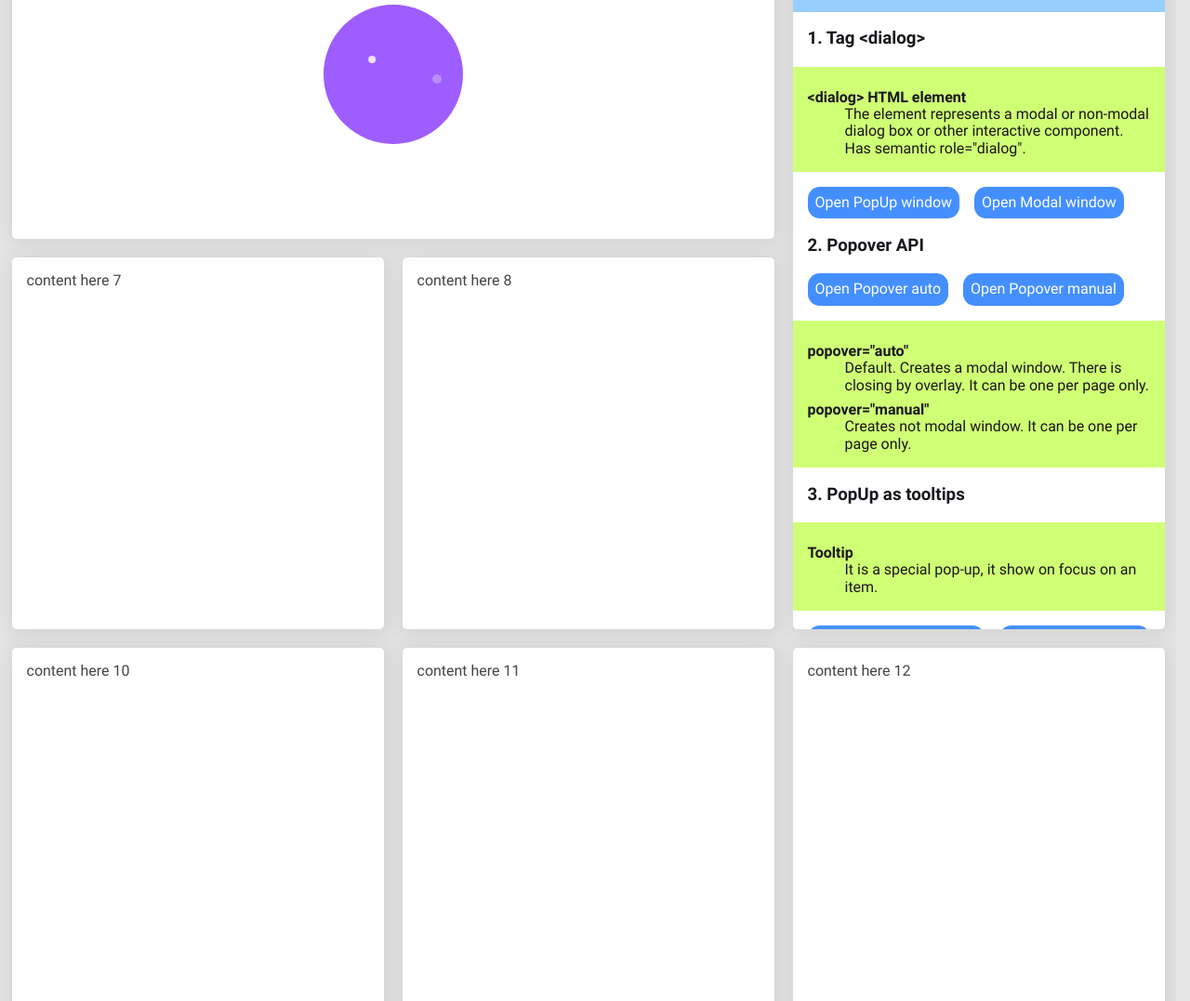
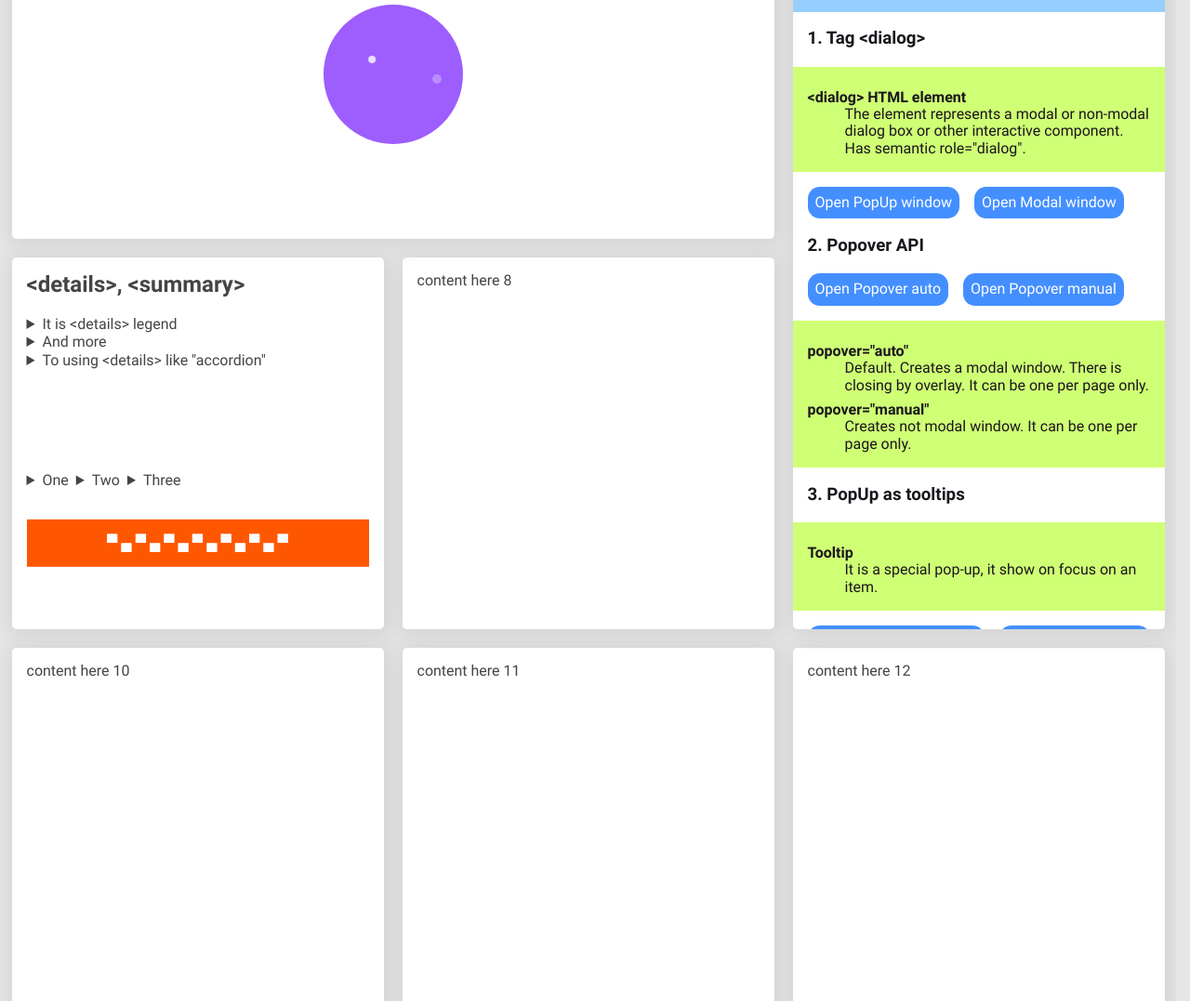
Before and after one commit to Loresina/CSSFun, a website built with webpack: page index.html in a window 1280 px wide. Shown: the part 679-1756 px from the top of the page at 93% size. Built offline with nearby package versions, Linux system fonts and the light colour scheme.

Commit message:
FINAL: add details/summary tags

```diff
--- a/index.html
+++ b/index.html
@@ -180,7 +180,40 @@
           </div>
         </section>
 
-        <section class="section-seven">content here 7</section>
+        <section class="section-seven">
+          <h2>&lt;details&gt;, &lt;summary&gt;</h2>
+          <div class="details__vertical">
+            <details name="accordion">
+              <summary>It is &lt;details&gt; legend</summary>
+              <p>The &lt;details&gt; HTML element creates a disclosure widget in which information is visible only when the widget is toggled into an open state.</p>
+            </details>
+            <details name="accordion">
+              <summary>And more</summary>
+              <p>Doesn't need JS.</p>
+            </details>
+            <details name="accordion">
+              <summary>To using &lt;details&gt; like "accordion"</summary>
+              <p>Give the "name" attribute with the same value to multiple tags &lt;details&gt.</p>
+            </details>
+          </div>
+
+          <div class="details__horizontal">
+            <details name="accordion">
+              <summary>One</summary>
+              <p>The &lt;details&gt; HTML element creates a disclosure widget in which information is visible only when the widget is toggled into an open state.</p>
+            </details>
+            <details name="accordion">
+              <summary>Two</summary>
+              <p>Doesn't need JS.</p>
+            </details>
+            <details name="accordion">
+              <summary>Three</summary>
+              <p>Give the "name" attribute with the same value to multiple tags &lt;details&gt.</p>
+            </details>
+
+            <span class="details__decor">▀ ▄ ▀ ▄ ▀ ▄ ▀ ▄ ▀ ▄ ▀ ▄ ▀</span>
+          </div>
+        </section>
         <section class="section-eight">content here 8</section>
         <section class="section-ten">content here 10</section>
         <section class="section-eleven">content here 11</section>
--- a/src/styles/scss/app.scss
+++ b/src/styles/scss/app.scss
@@ -6,3 +6,4 @@
 @import "./sections/two";
 @import "./sections/three-six-nine";
 @import "./sections/four-five";
+@import "./sections/seven"
--- /dev/null
+++ b/src/styles/scss/sections/_seven.scss
@@ -0,0 +1,53 @@
+.section-seven {
+    display: grid;
+    grid-template-rows: auto 1fr 1fr;
+
+    div {
+        display: flex;
+        flex-direction: column;
+        justify-content: start;
+        align-items: start;
+        gap: 1px;
+    }
+
+    details {
+        &[open]::details-content {
+            background: $yellow-green;
+          }
+    }
+
+    .details__decor {
+        position: absolute;
+        padding: 1rem;
+        width: 100%;
+        top: 50%;
+        left: 50%;
+        transform: translate(-50%, -50%);
+        background: $red;
+
+        text-align: center;
+        color: $white;
+    }
+
+    div.details__horizontal {
+        margin-top: .5rem;
+        position: relative;
+        flex-direction: row;
+        gap: .5rem;
+
+        details {
+          &[open] summary,
+          &[open]::details-content {
+            background: $yellow-green;
+          }
+
+          &[open]::details-content {
+            position: absolute;
+            left: 0;
+            width: 100%;
+            height: calc(100% - 1rem);
+            z-index: 1;
+          }
+        }
+    }
+}
```
Also changed, not shown: src/styles/index.css, 1 other file.
